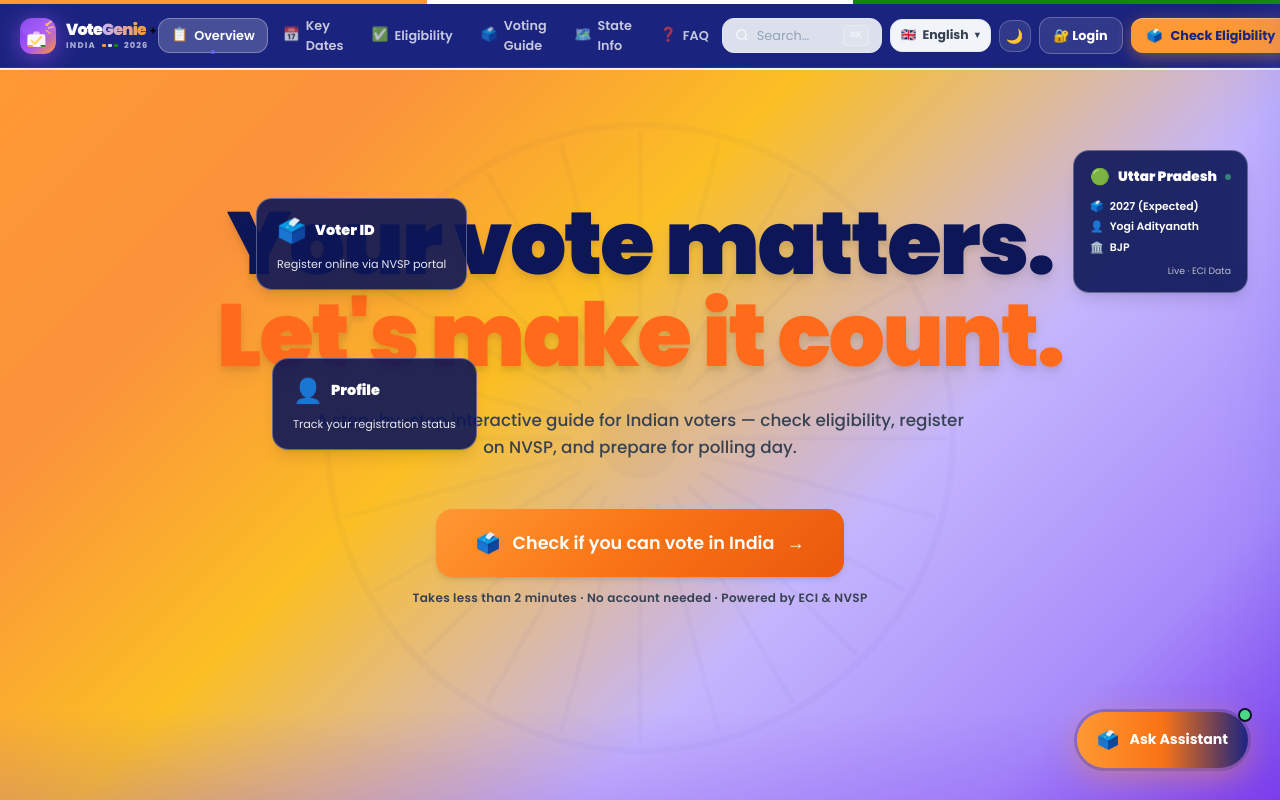
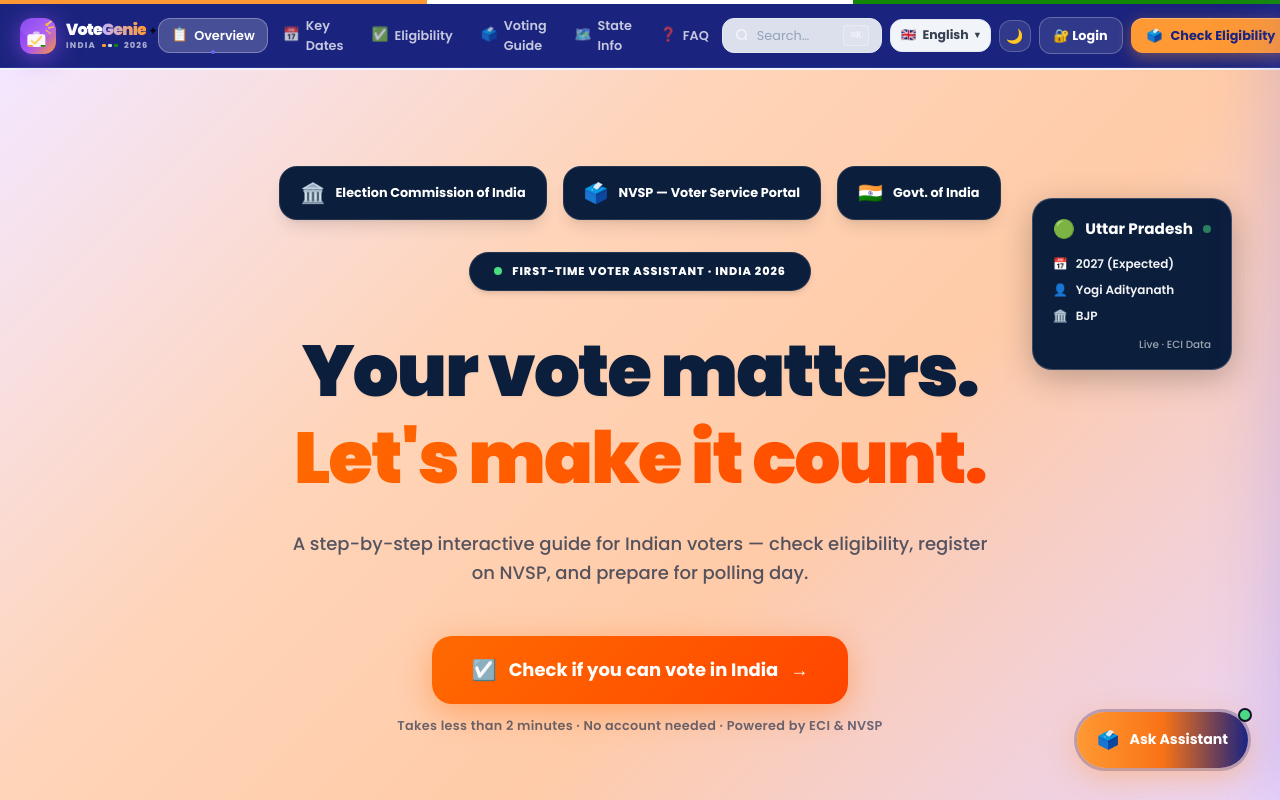
Before and after one commit to rudraabhishek-collab/votegenie, a React (Vite) app in the folder election-guide/: page / in a window 1280 px wide. Shown: the top 800 px of the page. Built offline with nearby package versions, Linux system fonts and the light colour scheme.

Commit message:
Create pixel-perfect hero section with premium SaaS design - clean layout, maximum text visibility, modern badges

```diff
--- a/election-guide/src/components/Hero.jsx
+++ b/election-guide/src/components/Hero.jsx
@@ -39,30 +39,30 @@
   const c = cards[idx]
   return (
     <div
-      className="absolute right-4 top-16 md:right-8 md:top-20 z-20 pointer-events-none"
-      style={{ transform: 'rotate(2.5deg)', animation: 'fadeUp 0.8s 0.9s ease both', opacity: 0 }}
+      className="absolute right-6 top-24 md:right-12 md:top-32 z-20 pointer-events-none"
+      style={{ animation: 'fadeUp 0.8s 0.9s ease both', opacity: 0 }}
     >
-      <div className="bg-[rgba(13,23,87,0.90)] backdrop-blur-md border border-white/30 rounded-2xl px-4 py-3.5 shadow-lg min-w-[170px]">
-        <div className="flex items-center gap-2 mb-2.5">
-          <span className="text-base">{c.flag}</span>
-          <span className="font-black text-[0.85rem] text-white">{c.state}</span>
-          <span className="ml-auto w-1.5 h-1.5 rounded-full bg-green-400 animate-pulse" />
+      <div className="bg-[#0B1E3C] backdrop-blur-md border border-white/20 rounded-[20px] px-5 py-4 shadow-[0_8px_32px_rgba(0,0,0,0.25)] min-w-[200px]">
+        <div className="flex items-center gap-2.5 mb-3">
+          <span className="text-lg">{c.flag}</span>
+          <span className="font-bold text-[0.95rem] text-white">{c.state}</span>
+          <span className="ml-auto w-2 h-2 rounded-full bg-green-400 animate-pulse" />
         </div>
-        <div className="space-y-1">
-          <p className="text-[0.68rem] text-white/90 flex items-center gap-1.5">
-            <span className="text-[#FF9933]">🗳️</span>
-            <span className="font-semibold text-white">{c.next}</span>
+        <div className="space-y-2">
+          <p className="text-[0.75rem] text-white/95 flex items-center gap-2">
+            <span className="text-[#FF6A00]">📅</span>
+            <span className="font-semibold">{c.next}</span>
           </p>
-          <p className="text-[0.68rem] text-white/90 flex items-center gap-1.5">
-            <span className="text-[#FF9933]">👤</span>
-            <span className="font-semibold text-white">{c.cm}</span>
+          <p className="text-[0.75rem] text-white/95 flex items-center gap-2">
+            <span className="text-[#FF6A00]">👤</span>
+            <span className="font-semibold">{c.cm}</span>
           </p>
-          <p className="text-[0.68rem] text-white/90 flex items-center gap-1.5">
-            <span className="text-[#FF9933]">🏛️</span>
-            <span className="font-semibold text-white">{c.party}</span>
+          <p className="text-[0.75rem] text-white/95 flex items-center gap-2">
+            <span className="text-[#FF6A00]">🏛️</span>
+            <span className="font-semibold">{c.party}</span>
           </p>
         </div>
-        <p className="text-[0.58rem] text-white/70 mt-2 text-right">Live · ECI Data</p>
+        <p className="text-[0.65rem] text-white/60 mt-3 text-right font-medium">Live · ECI Data</p>
       </div>
     </div>
   )
@@ -82,81 +82,78 @@
     <section
       className="relative overflow-hidden text-center"
       style={{
-        minHeight: '92vh',
-        background: 'linear-gradient(135deg, #FF9933 0%, #fb923c 20%, #fbbf24 40%, #c4b5fd 65%, #a78bfa 85%, #7c3aed 100%)',
+        minHeight: '95vh',
+        background: 'linear-gradient(135deg, #f3e7ff 0%, #ffd4b8 35%, #ffcba8 60%, #e8d5ff 100%)',
       }}
       aria-labelledby="hero-heading"
     >
-      {/* Ashoka Chakra watermark */}
-      <div aria-hidden className="absolute inset-0 flex items-center justify-center pointer-events-none opacity-[0.02]">
-        <svg viewBox="0 0 200 200" className="w-[680px] h-[680px]">
-          <circle cx="100" cy="100" r="92" fill="none" stroke="#1a237e" strokeWidth="2"/>
-          <circle cx="100" cy="100" r="12" fill="#1a237e"/>
-          {Array.from({ length: 24 }, (_, i) => {
-            const a = (i * 15 - 90) * Math.PI / 180
-            const x1 = 100 + 20 * Math.cos(a), y1 = 100 + 20 * Math.sin(a)
-            const x2 = 100 + 90 * Math.cos(a), y2 = 100 + 90 * Math.sin(a)
-            return <line key={i} x1={x1} y1={y1} x2={x2} y2={y2} stroke="#1a237e" strokeWidth="1.5"/>
-          })}
-        </svg>
-      </div>
-
       <FloatingStateCard />
 
-      <div className="relative z-10 max-w-4xl mx-auto px-6 pt-32 pb-32 flex flex-col items-center">
+      <div className="relative z-10 max-w-5xl mx-auto px-6 pt-24 pb-32 flex flex-col items-center">
 
-        {/* Floating info cards */}
+        {/* Top badges row - Authority logos */}
         <div
-          className="absolute left-8 top-24 md:left-16 md:top-32 z-20 pointer-events-none"
-          style={{ transform: 'rotate(-3deg)', animation: 'fadeUp 0.8s 0.7s ease both', opacity: 0 }}
+          className="flex items-center justify-center gap-4 mb-8 flex-wrap"
+          style={{ animation: 'fadeUp 0.5s 0.1s ease both', opacity: 0 }}
         >
-          <div className="bg-[rgba(13,23,87,0.90)] backdrop-blur-md border border-white/30 rounded-2xl px-5 py-4 shadow-lg min-w-[160px]">
-            <div className="flex items-center gap-2 mb-2">
-              <span className="text-2xl">🗳️</span>
-              <span className="font-black text-[0.9rem] text-white">Voter ID</span>
+          {[
+            { icon: '🏛️', name: 'Election Commission of India' },
+            { icon: '🗳️', name: 'NVSP — Voter Service Portal' },
+            { icon: '🇮🇳', name: 'Govt. of India' },
+          ].map((badge, i) => (
+            <div
+              key={i}
+              className="inline-flex items-center gap-2.5 bg-[#0B1E3C] border border-white/10 rounded-[18px] px-5 py-3 shadow-lg"
+            >
+              <span className="text-xl">{badge.icon}</span>
+              <span className="text-[0.8rem] font-bold text-white hidden sm:inline">{badge.name}</span>
             </div>
-            <p className="text-[0.7rem] text-white/90 leading-relaxed">
-              Register online via NVSP portal
-            </p>
-          </div>
+          ))}
         </div>
 
+        {/* Small tagline badge */}
         <div
-          className="absolute left-8 top-56 md:left-20 md:top-72 z-20 pointer-events-none"
-          style={{ transform: 'rotate(2deg)', animation: 'fadeUp 0.8s 0.9s ease both', opacity: 0 }}
+          className="inline-flex items-center gap-2.5 bg-[#0B1E3C] border border-white/10 rounded-full text-[0.7rem] font-extrabold tracking-[0.08em] uppercase px-6 py-2.5 mb-10 text-white shadow-md"
+          style={{ animation: 'fadeUp 0.5s 0.2s ease both', opacity: 0 }}
         >
-          <div className="bg-[rgba(13,23,87,0.90)] backdrop-blur-md border border-white/30 rounded-2xl px-5 py-4 shadow-lg min-w-[140px]">
-            <div className="flex items-center gap-2 mb-2">
-              <span className="text-2xl">👤</span>
-              <span className="font-black text-[0.9rem] text-white">Profile</span>
-            </div>
-            <p className="text-[0.7rem] text-white/90 leading-relaxed">
-              Track your registration status
-            </p>
-          </div>
+          <span className="relative flex h-2 w-2">
+            <span className="animate-ping absolute inline-flex h-full w-full rounded-full bg-green-400 opacity-75" />
+            <span className="relative inline-flex rounded-full h-2 w-2 bg-green-400" />
+          </span>
+          First-Time Voter Assistant · India 2026
         </div>
 
-        {/* Headline */}
+        {/* Main Heading - MAXIMUM VISIBILITY */}
         <h1
           id="hero-heading"
-          className="text-[clamp(3rem,8vw,5.5rem)] font-black leading-[1.05] tracking-tight mb-6 relative z-10"
+          className="font-black leading-[1.1] tracking-tight mb-8 relative z-10"
           style={{
-            animation: 'fadeUp 0.55s 0.2s ease both',
-            opacity: 0
+            animation: 'fadeUp 0.6s 0.3s ease both',
+            opacity: 0,
+            fontSize: 'clamp(3.5rem, 9vw, 4.5rem)'
           }}
         >
-          <span className="text-[#0d1757] drop-shadow-lg text-opacity-100">Your vote matters.</span>
-          <br />
-          <span className="text-[#FF6B1A] drop-shadow-lg text-opacity-100">
+          <span className="block text-[#0B1E3C] font-black drop-shadow-sm mb-2">
+            Your vote matters.
+          </span>
+          <span
+            className="block font-black"
+            style={{
+              background: 'linear-gradient(135deg, #FF6A00 0%, #FF4500 100%)',
+              WebkitBackgroundClip: 'text',
+              WebkitTextFillColor: 'transparent',
+              backgroundClip: 'text',
+            }}
+          >
             Let's make it count.
           </span>
         </h1>
 
-        {/* Subheading */}
+        {/* Subtext */}
         <p
-          className="text-[1.05rem] text-gray-700 dark:text-gray-300 max-w-2xl mx-auto mb-12 leading-relaxed font-medium relative z-10"
+          className="text-[1.125rem] text-[#0B1E3C]/70 max-w-[700px] mx-auto mb-12 leading-relaxed font-medium relative z-10"
           style={{
-            animation: 'fadeUp 0.55s 0.3s ease both',
+            animation: 'fadeUp 0.6s 0.4s ease both',
             opacity: 0
           }}
         >
@@ -167,17 +164,17 @@
         {/* Primary CTA */}
         <div
           className="flex flex-col items-center gap-3"
-          style={{ animation: 'fadeUp 0.55s 0.4s ease both', opacity: 0 }}
+          style={{ animation: 'fadeUp 0.6s 0.5s ease both', opacity: 0 }}
         >
           <button
             onClick={handleStart}
             disabled={loading}
-            className="inline-flex items-center gap-3 px-10 py-5 rounded-2xl font-semibold text-[1.1rem]
-              text-white shadow-md
-              hover:shadow-[0_12px_48px_rgba(255,153,51,0.65)]
-              hover:-translate-y-1 disabled:opacity-70 disabled:cursor-wait transition-all duration-300"
+            className="inline-flex items-center gap-3 px-10 py-5 rounded-[20px] font-bold text-[1.125rem]
+              text-white shadow-[0_8px_32px_rgba(255,106,0,0.4)]
+              hover:shadow-[0_12px_48px_rgba(255,106,0,0.5)]
+              hover:scale-105 disabled:opacity-70 disabled:cursor-wait transition-all duration-300"
             style={{
-              background: 'linear-gradient(135deg, #FF9933 0%, #f97316 50%, #ea580c 100%)',
+              background: 'linear-gradient(135deg, #FF6A00 0%, #FF4500 100%)',
             }}
           >
             {loading ? (
@@ -190,25 +187,18 @@
               </>
             ) : (
               <>
-                <span className="text-xl">🗳️</span>
+                <span className="text-xl">☑️</span>
                 <span>Check if you can vote in India</span>
                 <span className="text-lg">→</span>
               </>
             )}
           </button>
 
-          <p className="text-[0.75rem] text-gray-700 dark:text-gray-300 font-semibold tracking-wide">
+          <p className="text-[0.8rem] text-[#0B1E3C]/60 font-semibold tracking-wide">
             Takes less than 2 minutes · No account needed · Powered by ECI &amp; NVSP
           </p>
         </div>
       </div>
-
-      {/* Bottom fade */}
-      <div
-        aria-hidden
-        className="absolute bottom-0 left-0 right-0 h-24 pointer-events-none"
-        style={{ background: 'linear-gradient(to bottom, transparent, rgba(124,58,237,0.2))' }}
-      />
     </section>
   )
 }
```
